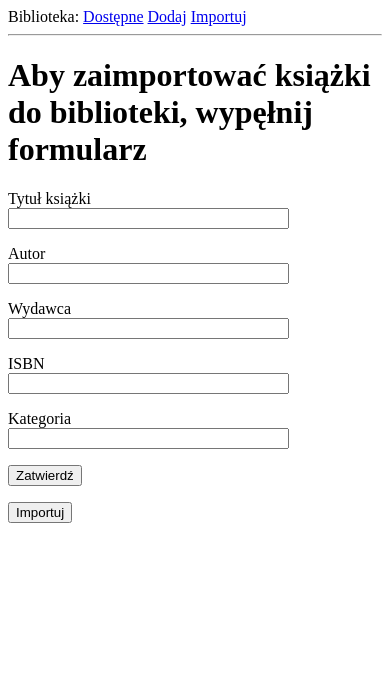
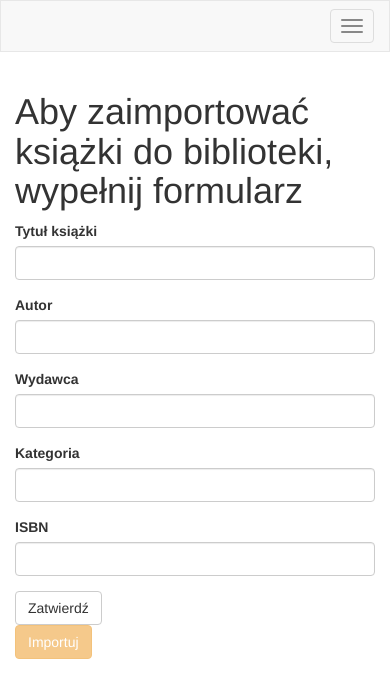
Before and after one commit to mihalw28/library_books, a Flask app: page /import_books in a window 390 px wide. Shown: the top 698 px of the page. Run offline with Flask 2, Linux system fonts and the light colour scheme; some libraries are stand-ins or nearby versions.

Commit message:
Add bootstrap framework, fix problems with importing books without autor.

```diff
--- a/app/__init__.py
+++ b/app/__init__.py
@@ -2,6 +2,7 @@
 from flask_migrate import Migrate
 from flask_sqlalchemy import SQLAlchemy
 from flask_wtf.csrf import CSRFProtect
+from flask_bootstrap import Bootstrap
 
 from config import Config
 
@@ -10,5 +11,6 @@
 db = SQLAlchemy(app)
 migrate = Migrate(app, db)
 csrf = CSRFProtect(app)
+bootstrap = Bootstrap(app)
 
 from app import routes, models
--- a/app/routes.py
+++ b/app/routes.py
@@ -11,6 +11,7 @@
 @app.route("/")
 @app.route("/index")
 def index():
+    books = Book.query.all()
     return render_template("index.html", title="Book list")
 
 
@@ -34,7 +35,7 @@
 
 @app.route("/import_books", methods=["GET", "POST"])
 def import_books():
-    "A function that creates url based on data from user typed in ImportBooks form."
+    """A function that creates url based on data from user typed in ImportBooks form."""
     form = ImportBooks()
     base_url = "https://www.googleapis.com/books/v1/volumes?q="
     new_list = []
@@ -70,18 +71,21 @@
         for i in range(how_many):
             info = result["items"][i]["volumeInfo"]
             title = info["title"]
-            authors = info["authors"]
-            if "categories" in info:
+            try:
+                authors = info["authors"]
+            except KeyError:
+                authors = ""
+            try:
                 subject = info["categories"]
-            else:
+            except KeyError:
                 subject = ""
-            if "description" in info:
+            try:
                 description = info["description"]
-            else:
+            except KeyError:
                 description = ""
             add_to_db(title, description, authors, subject)
         flash(f"Wygląda na to, że wszystko dobrze poszło i dodałaś/eś {how_many} książek do biblioteki.")
-    # session.pop()
+    # session.clear()
     return redirect(url_for("import_books"))
 
 
--- a/app/templates/base.html
+++ b/app/templates/base.html
@@ -1,28 +1,41 @@
-<html>
-    <head>
-        {% if title %}
-        <title>{{ title }} - book shelf</title>
-        {% else %}
-        <title> Welcome to your book shelf </title>
-        {% endif %}
-    </head>
-    <body>
-        <div>
-            Biblioteka:
-            <a href="{{ url_for("index") }}">Dostępne</a>
-            <a href="{{ url_for("add_book") }}">Dodaj</a>
-            <a href="{{ url_for("import_books") }}">Importuj</a>
-        </div>
-        <hr>
+{% extends "bootstrap/base.html" %}
+
+{% block title %}
+        {% if title %}{{ title }} - book shelf{% else %}Welcome to your book shelf{% endif %}
+{% endblock %}
+
+{% block navbar %}
+    <nav class="navbar navbar-default">
+        <nav class="container">
+            <div class="navbar-header">
+                <button type="button" class="navbar-toggle collapsed" data-toggle="collapse" data-target="#bs-example-navbar-collapse-1" aria-expanded="false">
+                    <span class="sr-only">Toggle navigation</span>
+                    <span class="icon-bar"></span>
+                    <span class="icon-bar"></span>
+                    <span class="icon-bar"></span>
+                </button>
+            </div>
+            <div class="collapse navbar-collapse" id="bs-example-navbar-collapse-1">
+                <ul class="nav navbar-nav navbar-left">
+                    <li><a href="{{ url_for("index") }}">Dostępne</a></li>
+                    <li><a href="{{ url_for("add_book") }}">Dodaj</a></li>
+                    <li><a href="{{ url_for("import_books") }}">Importuj</a></li>
+                </ul>
+            </div>
+        </nav>
+    </nav>
+{% endblock %}
+
+{% block content %}
+    <div class="container">
         {% with messages = get_flashed_messages() %}
         {% if messages %}
-        <ul>
             {% for message in messages %}
-            <li>{{ message }}</li>
+            <div class="alert alert-info" role="alert">{{ message }}</div>
             {% endfor %}
-        </ul>
         {% endif %}
         {% endwith %}
-        {% block content %}{% endblock %}
-    </body>
-</html>
+
+        {% block app_content %}{% endblock %}
+    </div>
+{% endblock %}
--- a/app/templates/import_book.html
+++ b/app/templates/import_book.html
@@ -1,54 +1,21 @@
 {% extends "base.html" %}
+{% import "bootstrap/wtf.html" as wtf %}
 
-{% block content %}
-    <h1>Aby zaimportować książki do biblioteki, wypęłnij formularz</h1>
-    <form action="" method="post" novalidate>
-        {{ form.hidden_tag() }}
-        <p>
-            {{ form.intitle.label }}<br>
-            {{ form.intitle(size=32) }}
-            {% for error in form.intitle.errors %}
-            <span style="color: red;">[{{ error }}]</span>
-            {% endfor %}
-        </p>
-        <p>
-            {{ form.inauthor.label }}<br>
-            {{ form.inauthor(size=32) }}
-            {% for error in form.inauthor.errors %}
-            <span style="color: red;">[{{ error }}]</span>
-            {% endfor %}
-        </p>
-        <p>
-            {{ form.inpublisher.label }}<br>
-            {{ form.inpublisher(size=32) }}
-            {% for error in form.inpublisher.errors %}
-            <span style="color: red;">[{{ error }}]</span>
-            {% endfor %}
-        </p>
-        <p>
-            {{ form.isbn.label }}<br>
-            {{ form.isbn(size=32) }}
-            {% for error in form.isbn.errors %}
-            <span style="color: red;">[{{ error }}]</span>
-            {% endfor %}
-        </p>
-        <p>
-            {{ form.subject.label }}<br>
-            {{ form.subject(size=32) }}
-            {% for error in form.subject.errors %}
-            <span style="color: red;">[{{ error }}]</span>
-            {% endfor %}
-        </p>
-        <p>{{ form.submit() }}</p>
-    </form>
+{% block app_content %}
+    <h1>Aby zaimportować książki do biblioteki, wypełnij formularz</h1>
+    <div class="row">
+        <div class="col-md-4">
+            {{ wtf.quick_form(form) }}
+        </div>
+    </div>
     <p>
-        {% if "{{ session['url'] }}" %}
+        {% if False %}
             <form method="POST" action="{{ url_for('import_all') }}">
                 <input type="hidden" name="csrf_token" value="{{ csrf_token() }}"></input>
-                <button type="submit" class="btn btn-warning">Importuj</button>
+                <button type="submit" class="btn btn-success">Importuj</button>
             </form>
         {% else %}
-            <button type="submit" class="btn btn-success" disabled>Importuj</button>
+            <button type="submit" class="btn btn-warning" disabled>Importuj</button>
         {% endif %}
     </p>
 {% endblock %}
```
Also changed, not shown: app/models.py (+18 -3 lines), app/templates/add_book.html (+6 -32 lines), app/templates/book_info.html (added, +12 -0 lines), app/templates/index.html (+9 -2 lines).
